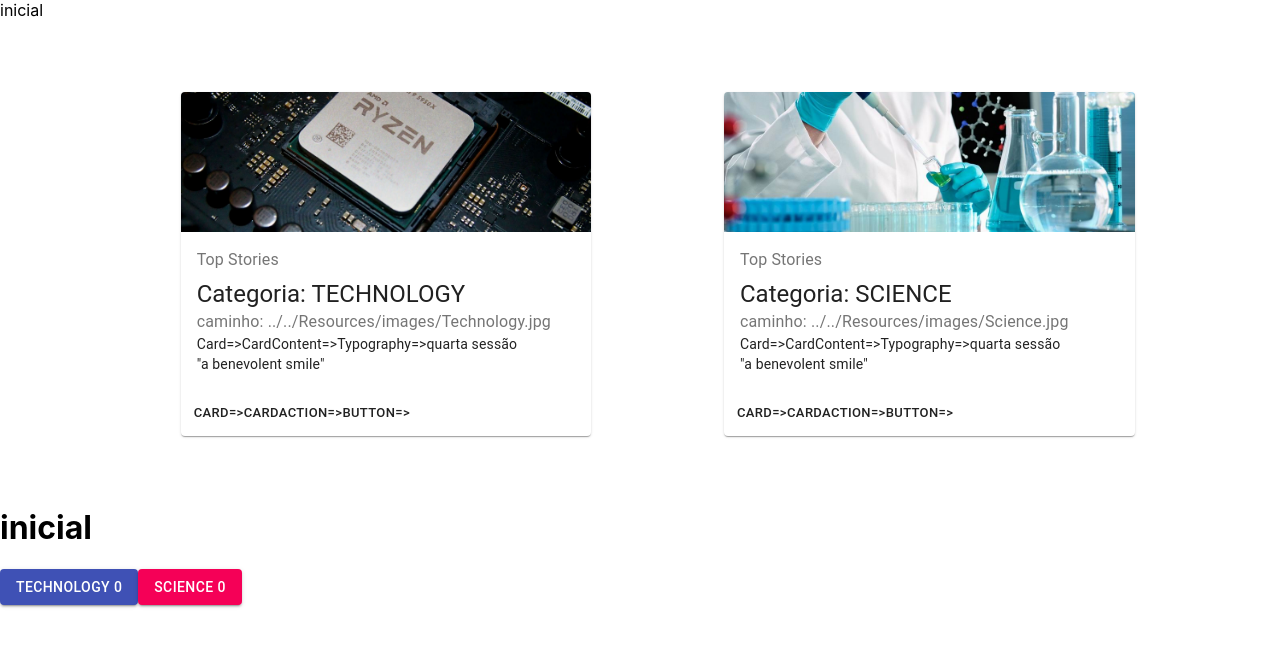
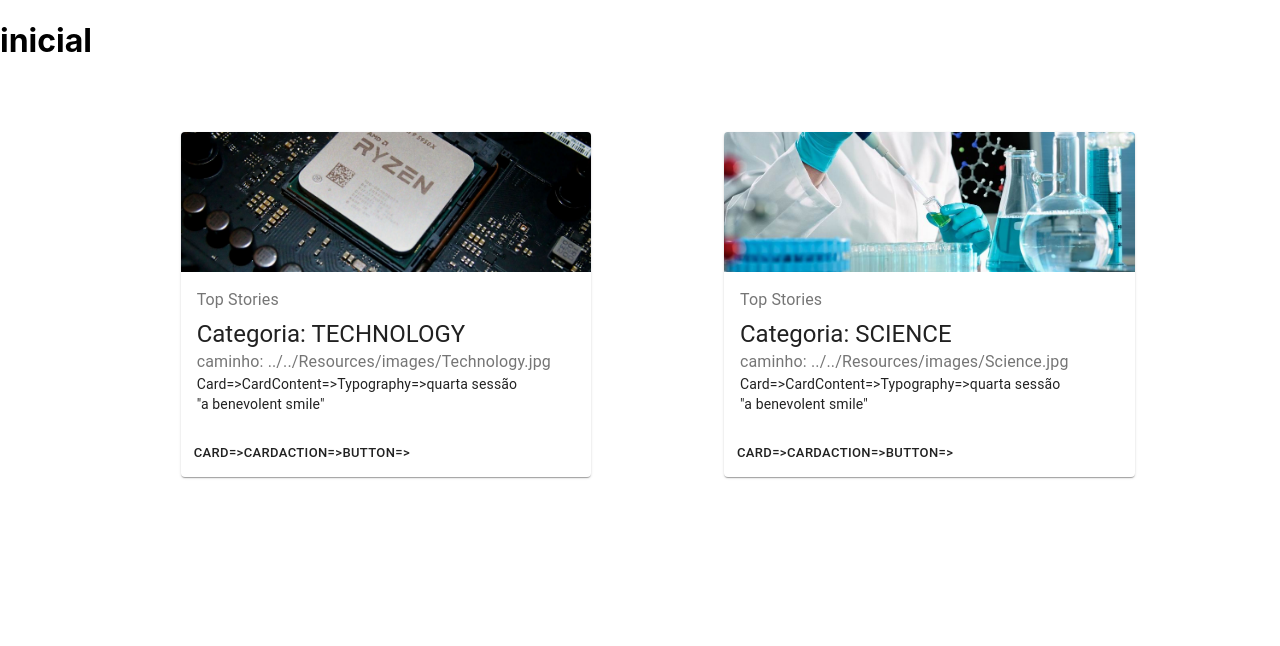
Before and after one commit to zhandor/NY-Times-React, a React (Create React App) app: page / in a window 1280 px wide. Shown: the top 646 px of the page. Built offline with nearby package versions, Linux system fonts and the light colour scheme.

Commit message:
implementacao da mudanca de tela

```diff
--- a/src/App.js
+++ b/src/App.js
@@ -4,7 +4,7 @@ import React from 'react'
 import MainGrid from './Components/mainGrid'
 import Buttons from './Components/buttons'
 
-// import NewsGrid from './Components/newsGrid'
+import NewsGrid from './Components/newsGrid'
 
 export default class App extends React.Component {
 	constructor(props) {
@@ -13,40 +13,27 @@ export default class App extends React.Component {
 			tela: 'inicial'
 		}
 	}
-	// verificar a aba de elevar states
 
-	componentDidMount() {
-		this.setState({ tela: 'inicial' })
-	}
-
-	reload = (state) => {
-		this.aux = this.state.cont + 1
-		this.setState({ tela: state })
-	}
-
-	alertZhandao = (texto) => {
-		alert(texto)
+	reload = (value) => {
+		this.setState({ tela: value })
 	}
 
 	render () {
 		if (this.state.tela === 'inicial') {
 			return (
 				<div>
-					{this.state.tela}
-					<MainGrid onClick={(value) => this.alertZhandao(value)}/>
-					<div>
-						<h1>{this.state.tela}</h1>
-						<Buttons color='primary'>TECHNOLOGY</Buttons>
-						<Buttons color='secondary'>SCIENCE</Buttons>
-					</div>
+					<h1>{this.state.tela}</h1>
+					<MainGrid reload={this.reload}/>
 				</div>
 			)
 		} else {
 			return (
 				<div>
-					{this.state.tela}
-					<h1> qualquer merda</h1>
-					{/* <NewsGrid type={this.state.tela}/> */}
+					<h1 onClick = {() => { this.reload('inicial') }}>
+						{this.state.tela}
+					</h1>
+					<NewsGrid type={this.state.tela}/>
+					<Buttons color='secondary' >Voltar</Buttons>
 				</div>
 			)
 		}
--- a/src/Components/mainGrid/index.jsx
+++ b/src/Components/mainGrid/index.jsx
@@ -19,27 +19,23 @@ export default class MainGrid extends React.Component {
 		}
 	}
 
-	acao = (valor) => {
-		this.props.onClick(valor)
-	}
-
 	render() {
 		return (
 			<div className={this.classes.root}>
-				<Grid container spacing={3} ma style={{ margin: '60px' }}>
+				<Grid container spacing={3} style={{ margin: '60px' }}>
 					<Grid item xs={1}></Grid>
-					<Grid item xs={4}>
+					<Grid item xs={4} onClick={() => this.props.reload('technology')}>
 						<MainCard
 							image = '../../Resources/images/Technology.jpg'
-							onClick={this.acao('tech')}>
+						>
 								TECHNOLOGY
 						</MainCard>
 					</Grid>
 					<Grid item xs={1}/>
-					<Grid item xs={4}>
+					<Grid item xs={4} onClick={() => this.props.reload('science')}>
 						<MainCard
 							image = '../../Resources/images/Science.jpg'
-							onClick={this.acao('science')}>
+						>
 								SCIENCE
 						</MainCard>
 					</Grid>
```
